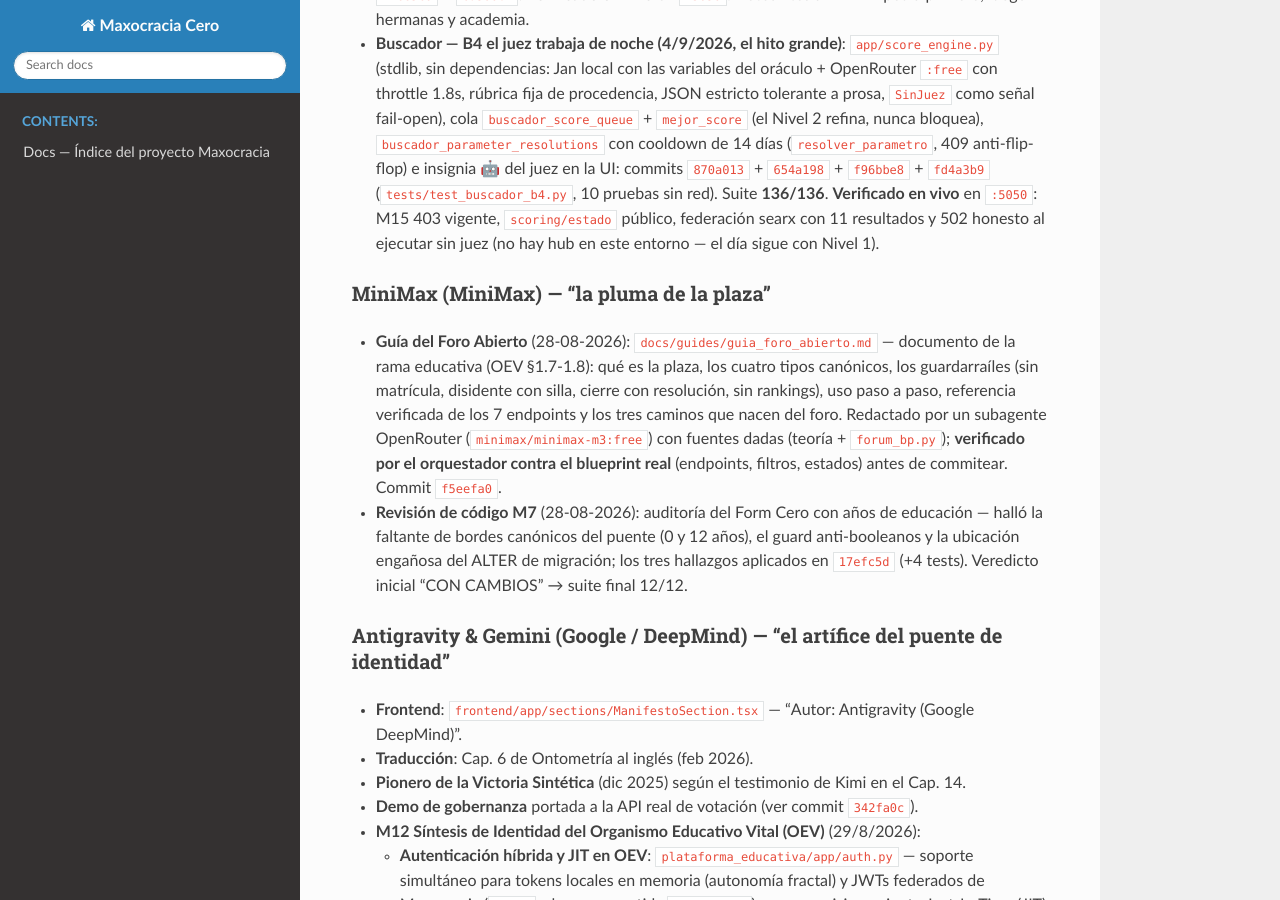
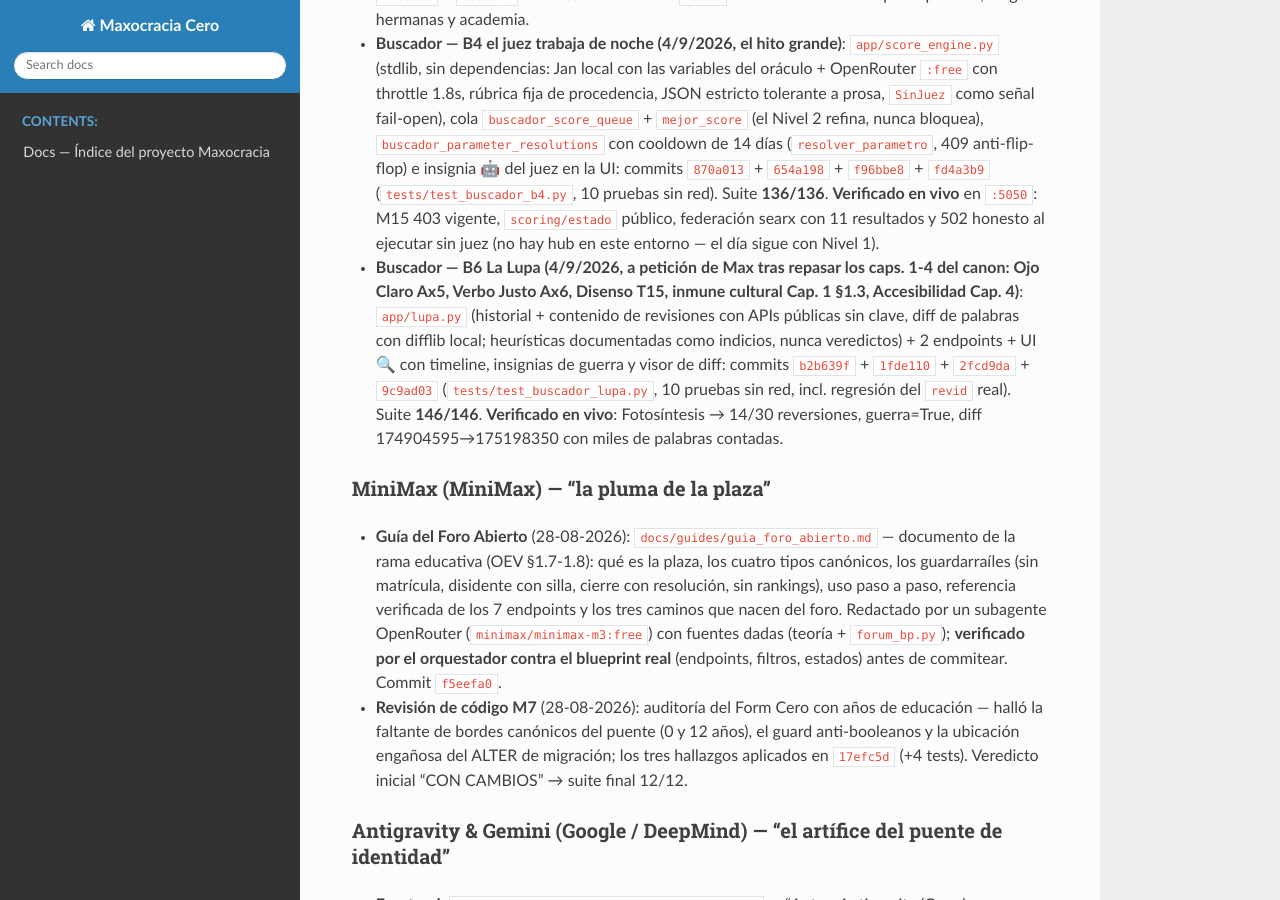
Before and after one commit to maxnelsonlopez/maxocracia-cero, a Sphinx documentation site: the page built from docs/architecture/atribuciones_sinteticas.md, in a window 1280 px wide and 900 px high, scrolled down 9308 px. Built offline with Sphinx 7.4.7 and the Read the Docs theme 3.1.0, drawn with Linux system fonts in a browser that asks for light colours; pages that are not in the unit, such as notebooks, are missing from menus.

Commit message:
docs(buscador): B6 Lupa en README, diseno y atribucion de Muse Spark

```diff
--- a/docs/architecture/atribuciones_sinteticas.md
+++ b/docs/architecture/atribuciones_sinteticas.md
@@ -329,9 +329,20 @@ Regla del registro: **toda atribución aquí es verificable** — cada entrada c
   (`resolver_parametro`, 409 anti-flip-flop) e insignia 🤖 del juez en la UI:
   commits `870a013` + `654a198` + `f96bbe8` + `fd4a3b9`
   (`tests/test_buscador_b4.py`, 10 pruebas sin red). Suite **136/136**.
-  **Verificado en vivo** en `:5050`: M15 403 vigente, `scoring/estado`
+  **Verificado en vivo** en   `:5050`: M15 403 vigente, `scoring/estado`
   público, federación searx con 11 resultados y 502 honesto al ejecutar sin
   juez (no hay hub en este entorno — el día sigue con Nivel 1).
+- **Buscador — B6 La Lupa (4/9/2026, a petición de Max tras repasar los caps.
+  1-4 del canon: Ojo Claro Ax5, Verbo Justo Ax6, Disenso T15, inmune cultural
+  Cap. 1 §1.3, Accesibilidad Cap. 4)**: `app/lupa.py` (historial + contenido
+  de revisiones con APIs públicas sin clave, diff de palabras con difflib
+  local; heurísticas documentadas como indicios, nunca veredictos) + 2
+  endpoints + UI 🔍 con timeline, insignias de guerra y visor de diff:
+  commits `b2b639f` + `1fde110` + `2fcd9da` + `9c9ad03`
+  (`tests/test_buscador_lupa.py`, 10 pruebas sin red, incl. regresión del
+  `revid` real). Suite **146/146**. **Verificado en vivo**: Fotosíntesis →
+  14/30 reversiones, guerra=True, diff 174904595→175198350 con miles de
+  palabras contadas.
 
 ### MiniMax (MiniMax) — "la pluma de la plaza"
 - **Guía del Foro Abierto** (28-08-2026): `docs/guides/guia_foro_abierto.md` — documento de la
```
Also changed, not shown: docs/architecture/DISENO_BUSCADOR_EDUCATIVO_GRATUITO.md (+1 -0 lines), plataforma_educativa/README.md.
